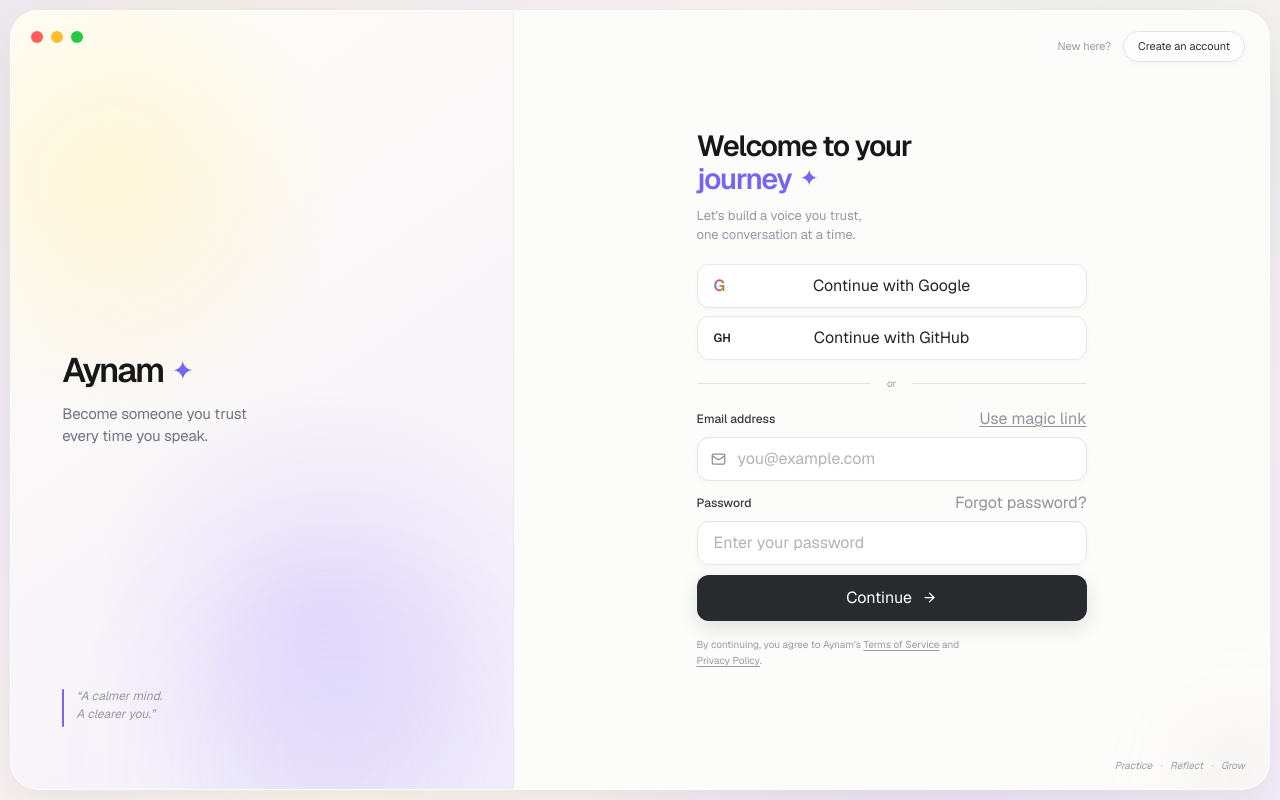
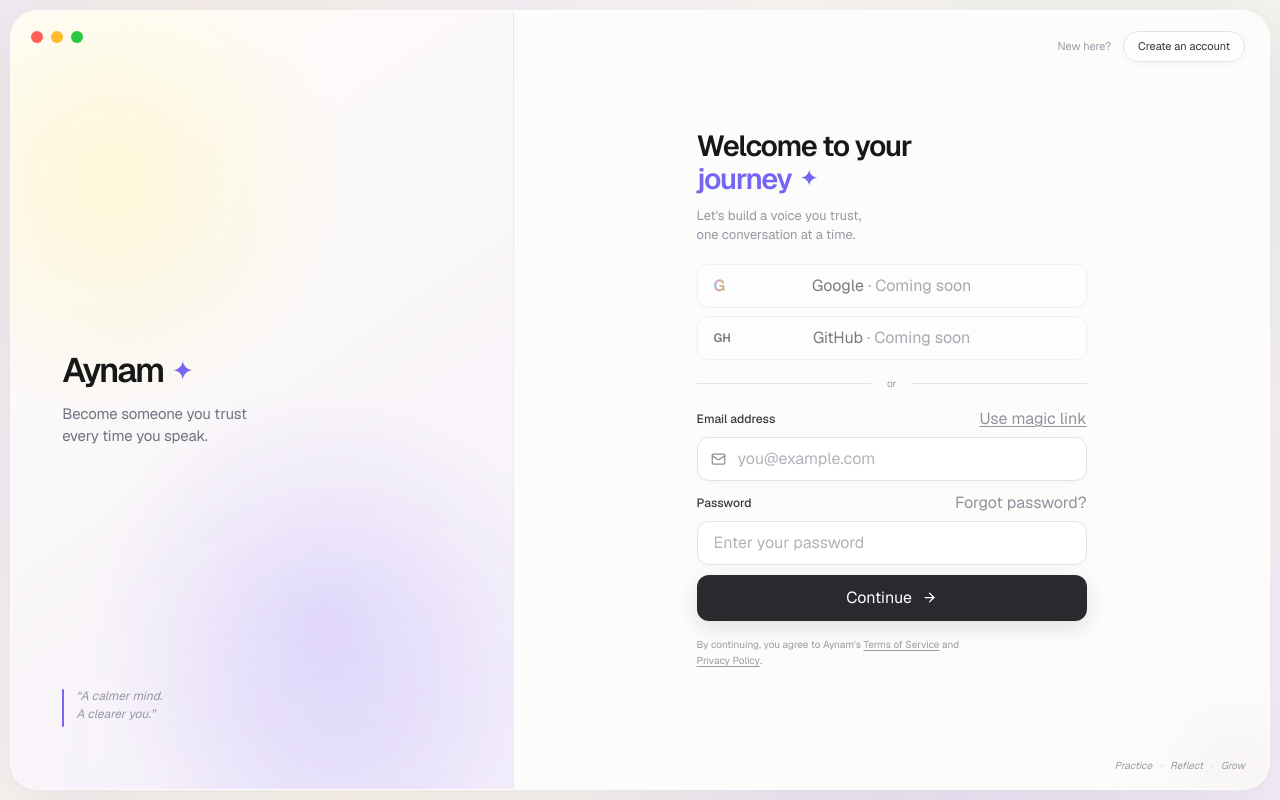
Before and after one commit to namyagaur/aynam.ai, a Next.js app: page /sign-in in a window 1280 px wide. Built offline with nearby package versions, Linux system fonts and the light colour scheme; no server answers.

Commit message:
updateee

```diff
--- a/app/sign-in/page.tsx
+++ b/app/sign-in/page.tsx
@@ -220,10 +220,11 @@ export default function SignInPage() {
               <>
                 <button
                   type="button"
+                  disabled
                   className="
-                    flex h-[44px] w-full items-center rounded-[12px]
+                    flex h-[44px] w-full cursor-not-allowed items-center rounded-[12px]
                     border border-[#E7E5E8] bg-white px-4 text-[13px] font-medium
-                    text-[#26262A] shadow-[0_2px_7px_rgba(0,0,0,.025)] transition hover:bg-[#FAFAFA]
+                    text-[#26262A] opacity-60 shadow-[0_2px_7px_rgba(0,0,0,.025)]
                   "
                 >
                   <span className="w-7 text-left text-[16px] font-semibold">
@@ -231,19 +232,20 @@ export default function SignInPage() {
                       G
                     </span>
                   </span>
-                  <span className="flex-1 pr-7 text-center">Continue with Google</span>
+                  <span className="flex-1 pr-7 text-center">Google <span className="text-[#858594]">· Coming soon</span></span>
                 </button>
 
                 <button
                   type="button"
+                  disabled
                   className="
-                    mt-2 flex h-[44px] w-full items-center rounded-[12px]
+                    mt-2 flex h-[44px] w-full cursor-not-allowed items-center rounded-[12px]
                     border border-[#E7E5E8] bg-white px-4 text-[13px] font-medium
-                    text-[#26262A] shadow-[0_2px_7px_rgba(0,0,0,.025)] transition hover:bg-[#FAFAFA]
+                    text-[#26262A] opacity-60 shadow-[0_2px_7px_rgba(0,0,0,.025)]
                   "
                 >
                   <span className="w-7 text-left text-[12px] font-semibold text-[#222]">GH</span>
-                  <span className="flex-1 pr-7 text-center">Continue with GitHub</span>
+                  <span className="flex-1 pr-7 text-center">GitHub <span className="text-[#858594]">· Coming soon</span></span>
                 </button>
 
                 <div className="my-4 flex items-center gap-4">
```
